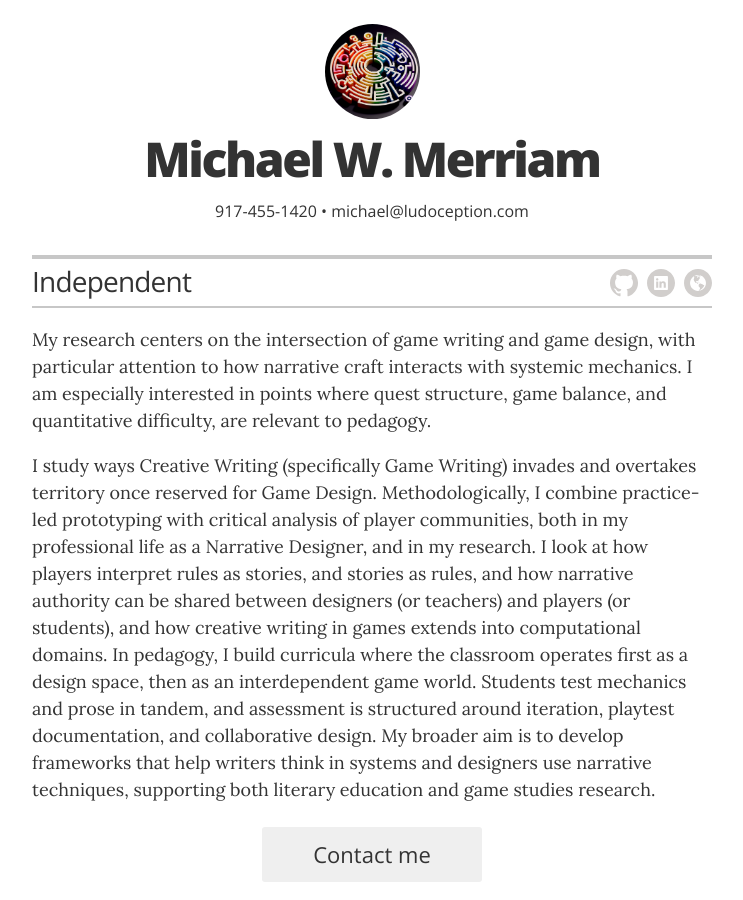
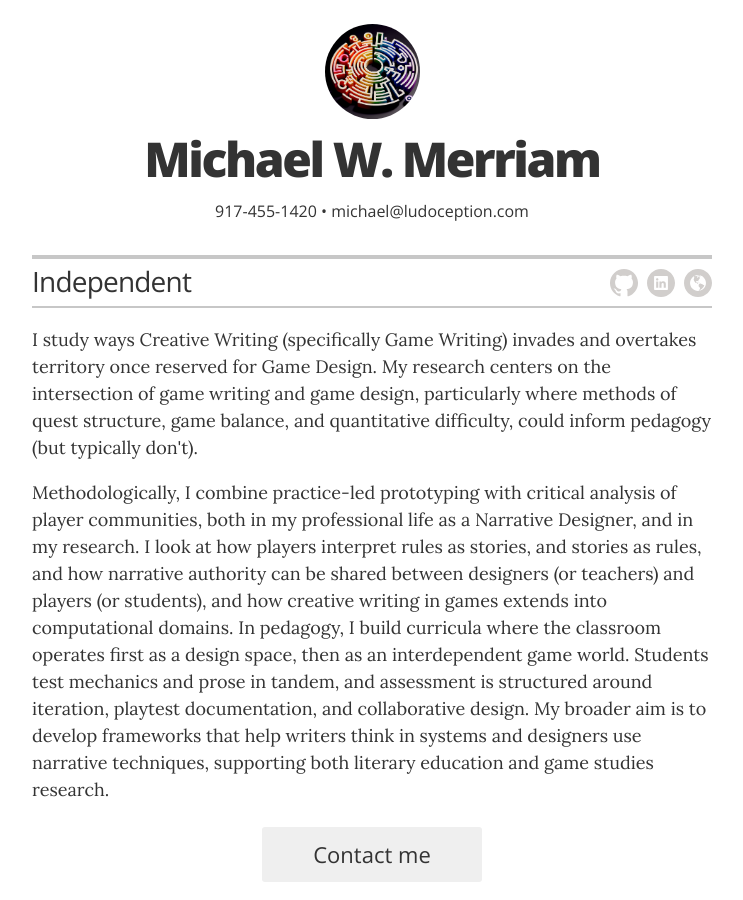
Before and after one commit to mwmxyz/academic, a Jekyll site: the page built from index.html, in a window 1280 px wide and 900 px high. Shown: the whole window, without its empty margins (268-1011 px from the left). Built offline with Jekyll 4.4.1, drawn with Linux system fonts in a browser that asks for light colours.

Commit message:
Update _config.yml

```diff
--- a/_config.yml
+++ b/_config.yml
@@ -23,7 +23,7 @@ resume_contact_address:         "45 Academy Ave, Pittsburgh, PA, 15228"
 resume_header_contact_info:     "917-455-1420 • michael@ludoception.com"
 display_header_contact_info:    "true"
 
-resume_header_intro: "<p>My research centers on the intersection of game writing and game design, with particular attention to how narrative craft interacts with systemic mechanics. I am especially interested in points where quest structure, game balance, and quantitative difficulty, are relevant to pedagogy. <p>I study ways Creative Writing (specifically Game Writing) invades and overtakes territory once reserved for Game Design. Methodologically, I combine practice-led prototyping with critical analysis of player communities, both in my professional life as a Narrative Designer, and in my research. I look at how players interpret rules as stories, and stories as rules, and how narrative authority can be shared between designers (or teachers) and players (or students), and how creative writing in games extends into computational domains. In pedagogy, I build curricula where the classroom operates first as a design space, then as an interdependent game world. Students test mechanics and prose in tandem, and assessment is structured around iteration, playtest documentation, and collaborative design. My broader aim is to develop frameworks that help writers think in systems and designers use narrative techniques, supporting both literary education and game studies research."
+resume_header_intro: "<p>I study ways Creative Writing (specifically Game Writing) invades and overtakes territory once reserved for Game Design. My research centers on the intersection of game writing and game design, particularly where methods of quest structure, game balance, and quantitative difficulty, could inform pedagogy (but typically don't).<p>Methodologically, I combine practice-led prototyping with critical analysis of player communities, both in my professional life as a Narrative Designer, and in my research. I look at how players interpret rules as stories, and stories as rules, and how narrative authority can be shared between designers (or teachers) and players (or students), and how creative writing in games extends into computational domains. In pedagogy, I build curricula where the classroom operates first as a design space, then as an interdependent game world. Students test mechanics and prose in tandem, and assessment is structured around iteration, playtest documentation, and collaborative design. My broader aim is to develop frameworks that help writers think in systems and designers use narrative techniques, supporting both literary education and game studies research."
 
 # resume_header_intro: "<p>My research and professional interests involve the overlap of Game Writing and Game Design, specifically the ways that Creative Writing can re-define the boundaries of what counts as Game Design. This has lately involved the concept of Game Balance, which is an area less often touched on in studies of game narratives, but which could provide narrative writers a way to address directly more quantitative and computational elements of design. (Put more simply, at what point does Game Writing become indistinguishable from Game Design?)<p>I specialize in curriculum innovation through game dynamics. With a core skill set that includes instructional design, educational technology integration, and game theory, I create immersive learning experiences.</p>"
 
```
